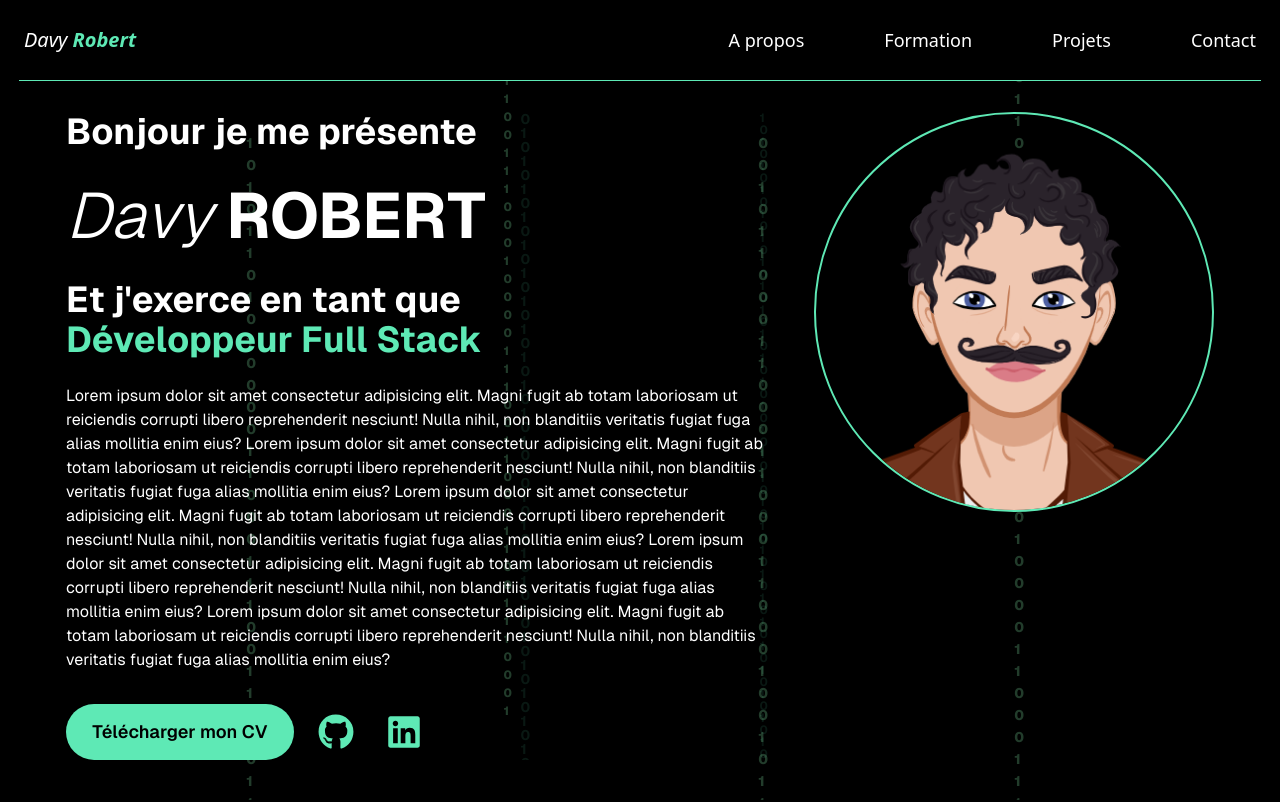
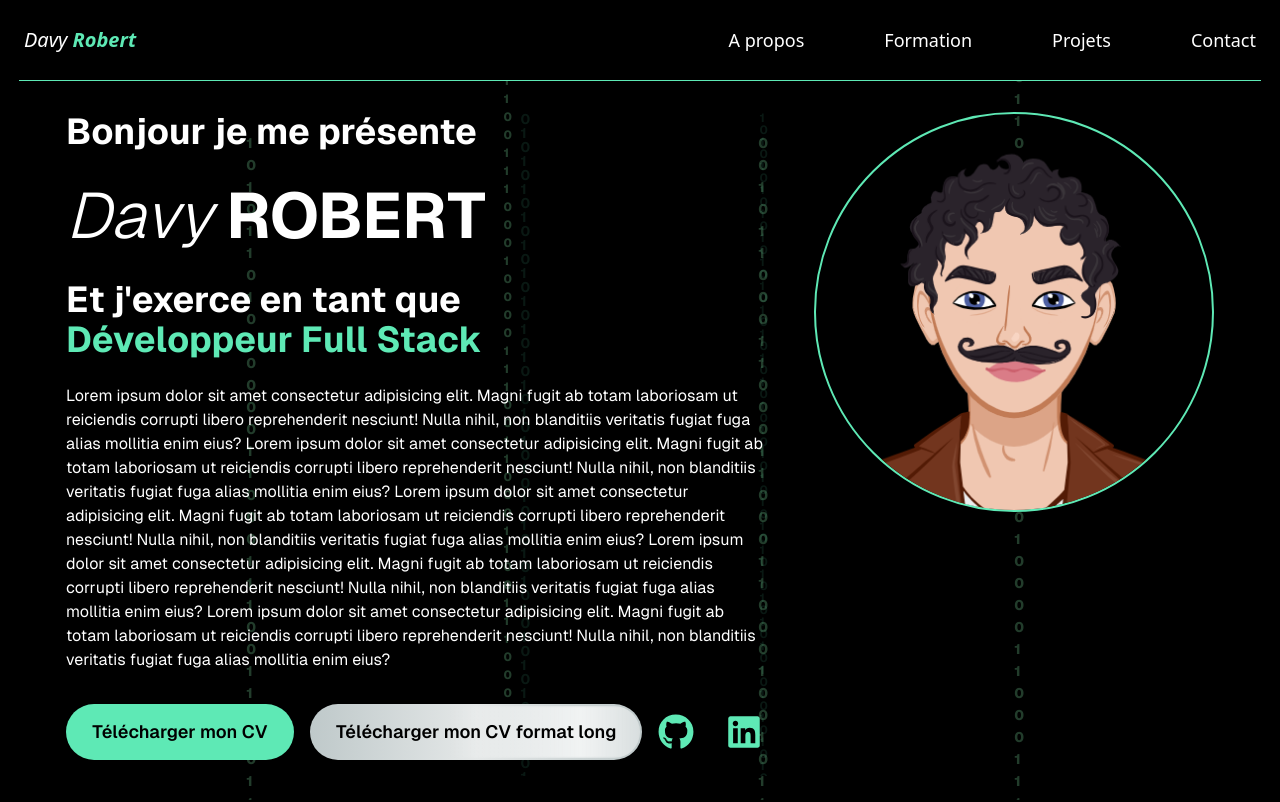
Before and after one commit to DavyR01/davyrobert-portfolio, a Next.js app: page / in a window 1280 px wide. Shown: the top 802 px of the page. Built offline with nearby package versions, Linux system fonts and the light colour scheme.

Commit message:
- integration long format CV - change style

```diff
--- a/src/app/components/Presentation.tsx
+++ b/src/app/components/Presentation.tsx
@@ -1,6 +1,7 @@
 import Image from 'next/image'
 import React from 'react'
 import { FaGithub, FaLinkedin } from 'react-icons/fa'
+
 
 const Presentation = () => {
    return (
@@ -39,13 +40,24 @@ const Presentation = () => {
                Lorem ipsum dolor sit amet consectetur adipisicing elit. Magni fugit ab totam laboriosam ut reiciendis corrupti libero reprehenderit nesciunt! Nulla nihil, non blanditiis veritatis fugiat fuga alias mollitia enim eius?     Lorem ipsum dolor sit amet consectetur adipisicing elit. Magni fugit ab totam laboriosam ut reiciendis corrupti libero reprehenderit nesciunt! Nulla nihil, non blanditiis veritatis fugiat fuga alias mollitia enim eius?     Lorem ipsum dolor sit amet consectetur adipisicing elit. Magni fugit ab totam laboriosam ut reiciendis corrupti libero reprehenderit nesciunt! Nulla nihil, non blanditiis veritatis fugiat fuga alias mollitia enim eius?     Lorem ipsum dolor sit amet consectetur adipisicing elit. Magni fugit ab totam laboriosam ut reiciendis corrupti libero reprehenderit nesciunt! Nulla nihil, non blanditiis veritatis fugiat fuga alias mollitia enim eius?     Lorem ipsum dolor sit amet consectetur adipisicing elit. Magni fugit ab totam laboriosam ut reiciendis corrupti libero reprehenderit nesciunt! Nulla nihil, non blanditiis veritatis fugiat fuga alias mollitia enim eius?
             </p>
 
-            <div className="flex flex-wrap gap-6 sm:flex-nowrap sm:items-center">
+            <div className="flex flex-wrap gap-4 sm:flex-nowrap sm:items-center mb-4">
                <a
                   className="bg-[#5EE9B5] text-black font-semibold py-3 px-6 text-lg rounded-full transition-all hover:scale-105 hover:bg-white hover:text-[#5EE9B5] hover:border-[#5EE9B5] border-2 border-transparent break-words w-full sm:w-auto text-center"
                   href="/download/CV_davy_robert_2025.pdf"
                   download
                >
                   Télécharger mon CV
+               </a>
+               <a
+                  className="relative overflow-hidden bg-gradient-to-r from-[#bfc9ca] via-[#e5e8e8] to-[#bfc9ca] text-black font-semibold py-3 px-6 text-lg rounded-full transition-all hover:scale-105 hover:from-[#e5e8e8] hover:to-[#bfc9ca] hover:text-[#1A3A34] hover:border-[#bfc9ca] border-2 border-transparent break-words w-full sm:w-auto text-center shadow-md"
+                  href="/download/CV_davy_robert_détails_du_parcours_2025.pdf"
+                  download
+               >
+                  <span className="relative z-10">Télécharger mon CV format long</span>
+                  <span
+                     className="absolute left-[-75%] top-0 w-[80%] h-full bg-gradient-to-r from-transparent via-white/90 to-transparent opacity-80 blur-[1px] animate-shine pointer-events-none"
+                     aria-hidden="true"
+                  />
                </a>
                <div className="flex w-full justify-center sm:w-auto sm:justify-start gap-8">
                   <a
--- a/src/styles/globals.css
+++ b/src/styles/globals.css
@@ -42,25 +42,20 @@ body {
 }
 
 
+/* Handle animation Button Long CV.tsx */
+@keyframes shine {
+   0% {
+      left: -75%;
+   }
 
+   100% {
+      left: 100%;
+   }
+}
 
-
-
-
-
-
-
-
-
-
-
-
-
-
-
-
-
-
+.animate-shine {
+   animation: shine 1.2s linear infinite;
+}
 
 
 
```
Also changed, not shown: 1 other file (tests, documents, lock files or other folders).
